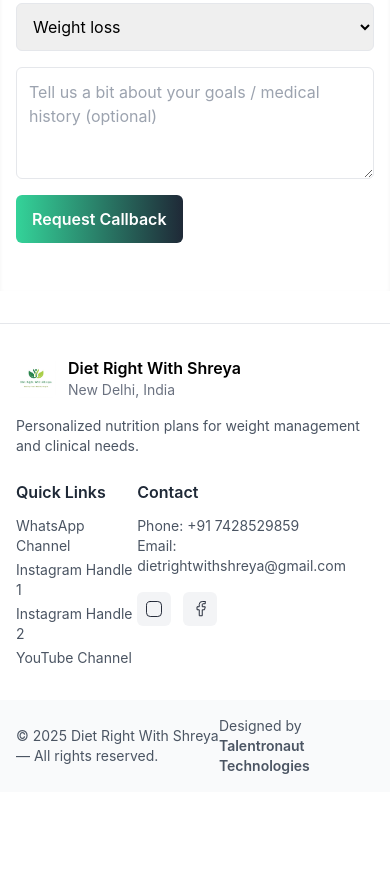
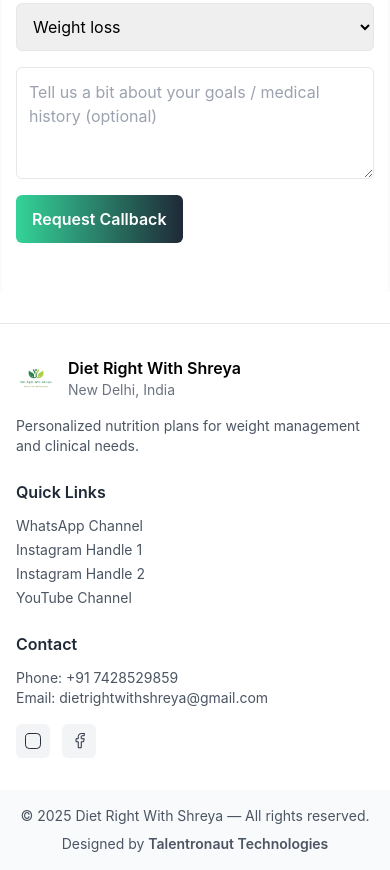
Before and after one commit to abhigna-26/dietright, a plain HTML site: page index.html in a window 390 px wide. Shown: the part 7448-8318 px from the top of the page. Before the commit the page ends 8240 px from the top, so only its background shows below. Drawn offline with nearby package versions, Linux system fonts and the light colour scheme.

Commit message:
Add files via upload

```diff
--- a/index.html
+++ b/index.html
@@ -512,7 +512,7 @@
     </section>
 
 <footer class="border-t mt-8 bg-white">
-  <div class="max-w-7xl mx-auto px-4 sm:px-6 lg:px-8 py-8 grid md:grid-cols-3 gap-6">
+  <div class="max-w-7xl mx-auto px-4 sm:px-6 lg:px-8 py-8 grid gap-6 md:grid-cols-3">
     <div>
       <a href="#" class="flex items-center gap-3">
         <img src="mainlogo.jpeg" alt="logo" class="h-10 w-10 rounded-md object-cover" onerror="this.src='https://images.unsplash.com/photo-1607746882042-944635dfe10e?auto=format&fit=crop&w=80&q=60'" />
@@ -521,12 +521,12 @@
           <div class="text-sm text-gray-500">New Delhi, India</div>
         </div>
       </a>
-
       <p class="mt-4 text-sm text-gray-600">Personalized nutrition plans for weight management and clinical needs.</p>
     </div>
 
-    <div class="md:col-span-2 flex justify-between">
-      <div>
+    <!-- Stack vertically on mobile -->
+    <div class="md:col-span-2 flex flex-col md:flex-row justify-between">
+      <div class="mb-6 md:mb-0">
         <h4 class="font-semibold" style="color:var(--brand-1)">Quick Links</h4>
         <ul class="mt-3 text-sm text-gray-600 space-y-1">
           <li><a href="https://whatsapp.com/channel/0029VaDdLZU3gvWVF7vY2J3v" target="_blank" class="hover:text-[var(--brand-2)]">WhatsApp Channel </a></li>
@@ -555,16 +555,16 @@
         </div>
       </div>
     </div>
-
   </div>
 
   <div class="bg-gray-50 py-4">
-    <div class="max-w-7xl mx-auto px-4 sm:px-6 lg:px-8 flex items-center justify-between text-sm text-gray-600">
+    <div class="max-w-7xl mx-auto px-4 sm:px-6 lg:px-8 flex flex-col sm:flex-row items-center justify-between text-sm text-gray-600 gap-2">
       <div>© <span id="year"></span> Diet Right With Shreya — All rights reserved.</div>
       <div>Designed by <a href="https://www.talentronaut.in/" target="_blank" class="font-semibold hover:text-[var(--brand-2)]">Talentronaut Technologies</a></div>
     </div>
   </div>
 </footer>
+
 
     <a href="https://www.talentronaut.in/" target="_blank" rel="noopener" class="fixed right-4 bottom-4 z-50" aria-label="Talentronaut" title="Visit Talentronaut">
       <div class="w-20 h-20 rounded-2xl flex items-center justify-center shadow-2xl border-2 border-white talent-btn overflow-hidden transform transition duration-300 hover:scale-105" style="background:linear-gradient(145deg, var(--brand-2), var(--brand-1));">
```
